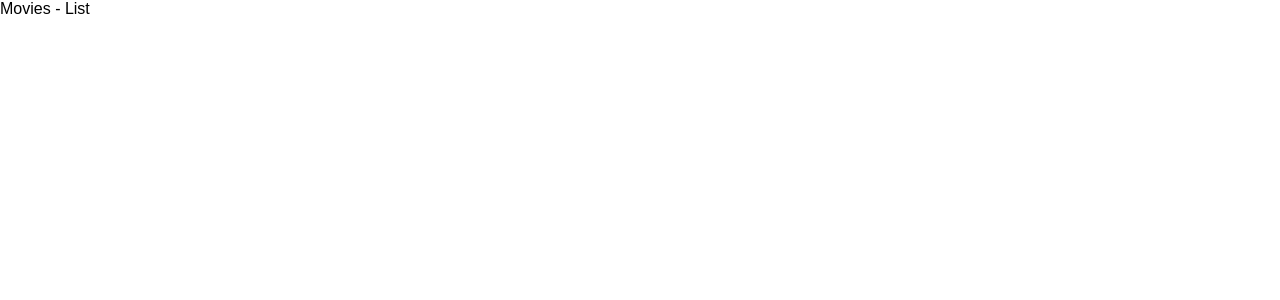
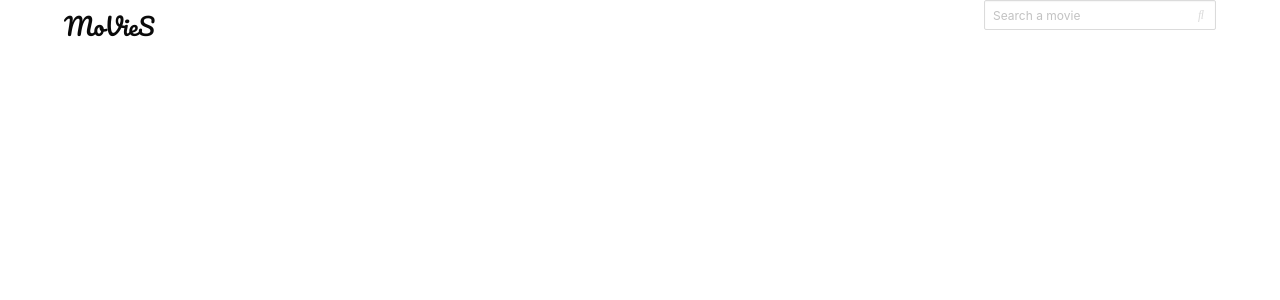
Before and after one commit to pattirock/movies-app, a React (Create React App) app: page / in a window 1280 px wide. Shown: the top 300 px of the page. Built offline with nearby package versions, Linux system fonts and the light colour scheme.

Commit message:
Creating List page

```diff
--- a/package.json
+++ b/package.json
@@ -3,6 +3,8 @@
   "version": "0.1.0",
   "private": true,
   "dependencies": {
+    "bulma": "^0.6.2",
+    "font-awesome": "^4.7.0",
     "react": "^16.2.0",
     "react-dom": "^16.2.0",
     "react-router": "^4.2.0",
--- a/public/index.html
+++ b/public/index.html
@@ -4,6 +4,7 @@
     <meta charset="utf-8">
     <meta name="viewport" content="width=device-width, initial-scale=1, shrink-to-fit=no">
     <meta name="theme-color" content="#000000">
+    <link href="https://fonts.googleapis.com/css?family=Pacifico|Quicksand" rel="stylesheet">
     <!--
       manifest.json provides metadata used when your web app is added to the
       homescreen on Android. See https://developers.google.com/web/fundamentals/engage-and-retain/web-app-manifest/
@@ -19,7 +20,7 @@
       work correctly both with client-side routing and a non-root public URL.
       Learn how to configure a non-root public URL by running `npm run build`.
     -->
-    <title>React App</title>
+    <title>Movies App</title>
   </head>
   <body>
     <noscript>
--- a/src/assets/javascripts/routes.js
+++ b/src/assets/javascripts/routes.js
@@ -1,10 +1,11 @@
 import React from 'react';
 import { BrowserRouter, Switch, Route } from 'react-router-dom';
+import List from '../../pages/List';
 
 export default () => (
   <BrowserRouter>
     <Switch>
-      <Route exact path="/" render={() => <div>Movies - List </div>} />
+      <Route exact path="/" component={List} />
       <Route path="/search/:value" render={() => <div>Movies - Search </div>} />
       {/* <Route component={NotFound} /> */}
     </Switch>
--- a/src/assets/stylesheets/index.css
+++ b/src/assets/stylesheets/index.css
@@ -1,5 +1,4 @@
-body {
-  margin: 0;
-  padding: 0;
-  font-family: sans-serif;
-}
+@import '../../../node_modules/bulma/css/bulma.css';
+@import '../../../node_modules/font-awesome/css/font-awesome.min.css';
+
+@import '../../pages/List/List.css';
--- /dev/null
+++ b/src/pages/List/List.css
@@ -0,0 +1,8 @@
+.brand-text {
+  font-family: 'Pacifico', cursive;
+  font-size: 24px;
+}
+
+.list-page .list-page-content {
+  background-color: #f0f4f4;
+}
--- /dev/null
+++ b/src/pages/List/List.js
@@ -0,0 +1,44 @@
+import React, { Component } from 'react';
+
+class List extends Component {
+  render() {
+    return (
+      <div className="list-page">
+        <nav className="navbar is-white">
+          <div className="container">
+            <div class="navbar-start">
+              <div className="navbar-brand">
+                <a className="navbar-item brand-text" href="../">MoVieS</a>
+                <div className="navbar-burger burger" data-target="navMenu">
+                  <span></span>
+                  <span></span>
+                  <span></span>
+                </div>
+              </div>
+            </div>
+
+            <div className="navbar-end">
+              {/* <div id="navMenu" className="navbar-menu">
+                <div className="navbar-start">
+                  <a className="navbar-item" href="admin.html">Home</a>
+                </div>
+              </div> */}
+              <div className="field ">
+              <div className="control has-icons-right">
+                <input className="input is-small" type="text" placeholder="Search a movie" />
+                <span className="icon is-small is-right">
+                  <i className="fas fa-search" />
+                </span>
+              </div>
+              </div>
+            </div>
+          </div>
+        </nav>
+        <div className="container list-page-content">
+        </div>
+      </div>
+    );
+  }
+}
+
+export default List;
--- /dev/null
+++ b/src/pages/List/index.js
@@ -0,0 +1,3 @@
+import List from './List';
+
+export default List;
```
Also changed, not shown: 2 other files (tests, documents, lock files or other folders).
